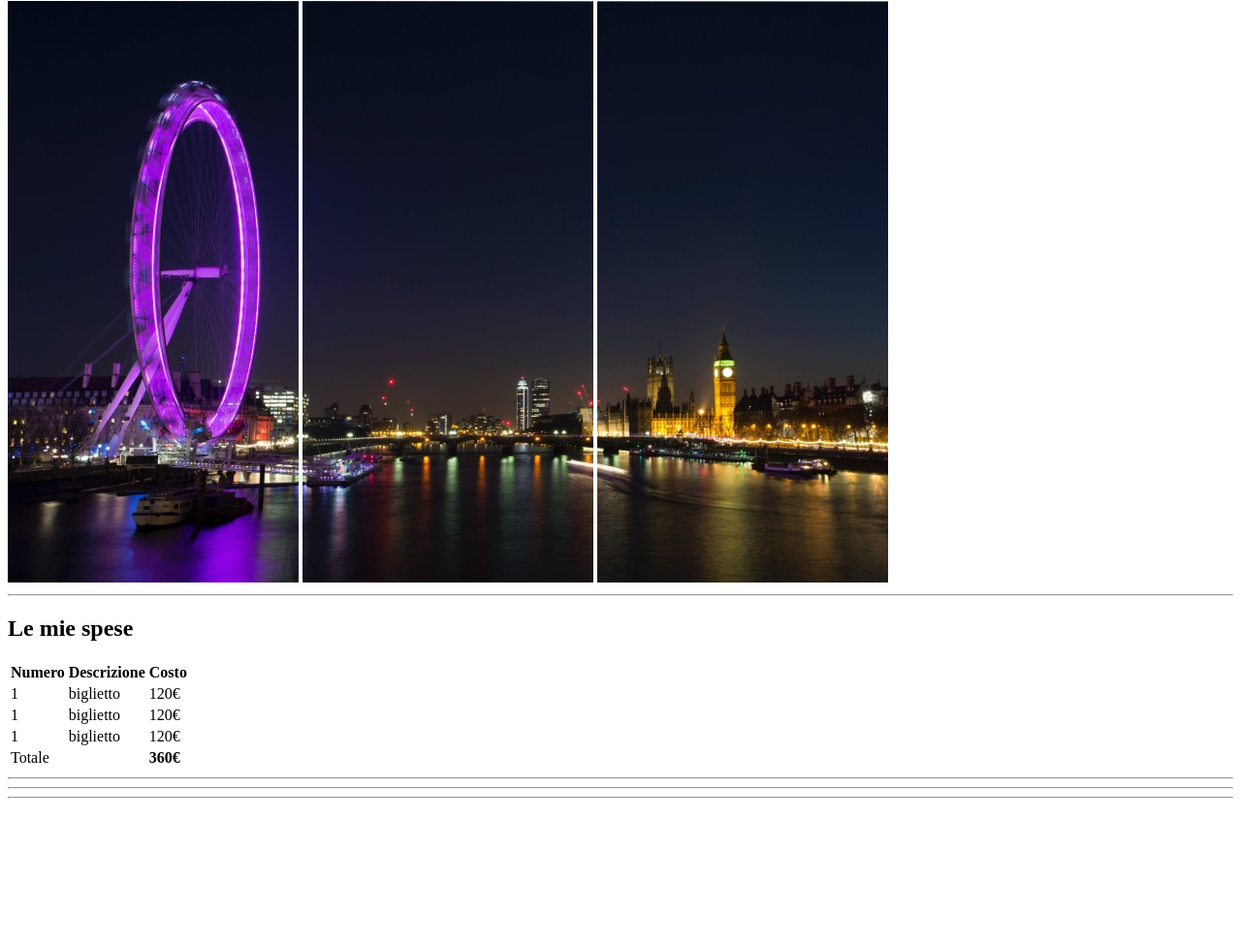
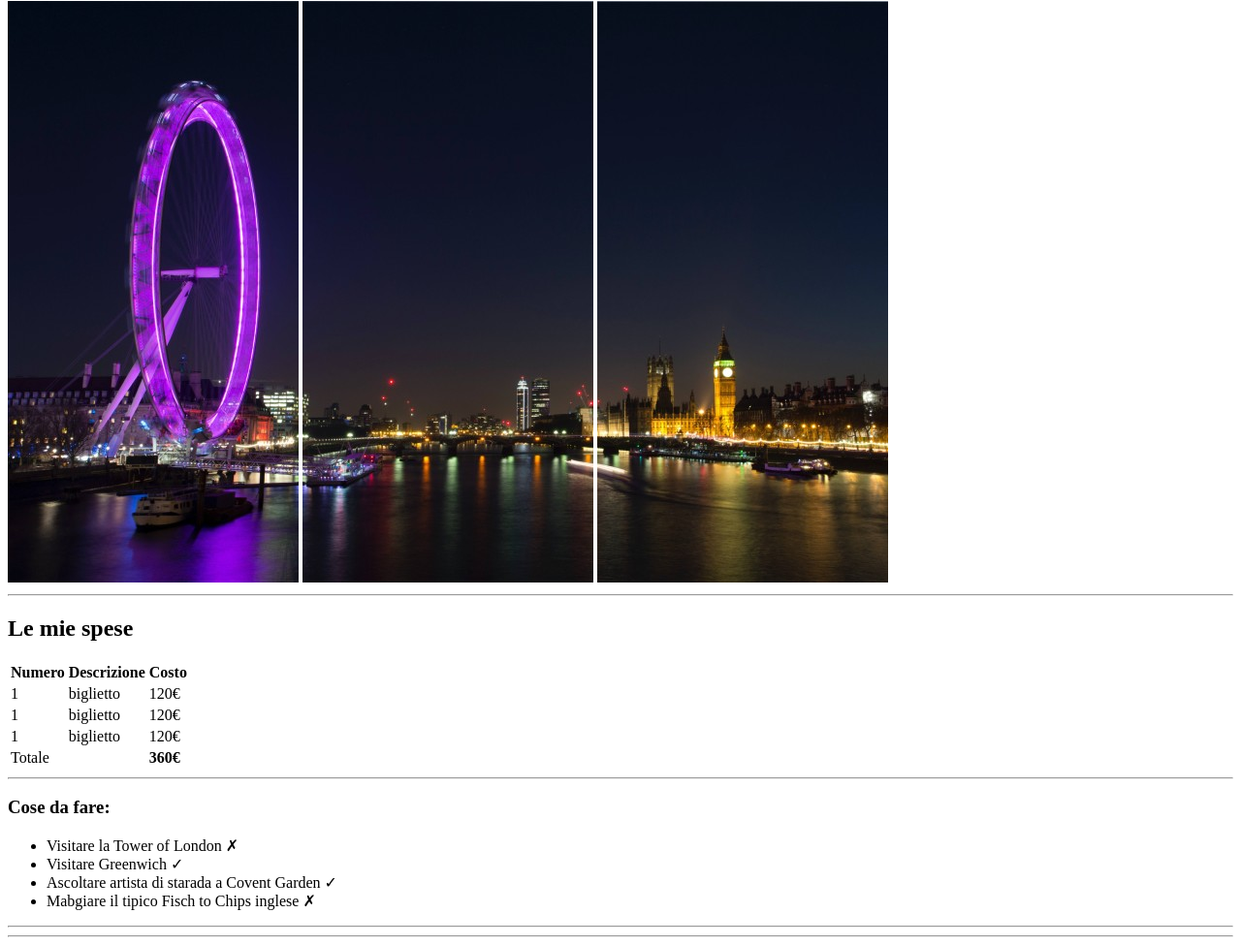
Before and after one commit to Simone-De-Santis/html-london-trip, a plain HTML site: page index.html in a window 1280 px wide. Shown: the part 79-1054 px from the top of the page at 97% size. Before the commit the page ends 911 px from the top, so only its background shows below. Drawn offline with Linux system fonts and the light colour scheme.

Commit message:
caricamento lista

```diff
--- a/index.html
+++ b/index.html
@@ -16,6 +16,7 @@
         <img src="./img/london-3.jpg" alt="londra-3">
     </head>
     <hr>
+    <!-- tabella spese -->
     <section class="spese">
         <h2>Le mie spese</h2>
         <table>
@@ -46,8 +47,14 @@
             </tr>
         </table>
     </section>
-    <!-- tabella spese -->
     <hr>
+    <h3>Cose da fare:</h3>
+    <ul>
+        <li>Visitare la Tower of London &#10007;</li>
+        <li>Visitare Greenwich &#10003;</li>
+        <li>Ascoltare artista di starada a Covent Garden &#10003;</li>
+        <li>Mabgiare il tipico Fisch to Chips inglese &#10007;</li>
+    </ul>
     <!-- lista cose da fare + caratteri speciali  -->
     <hr>
     <!-- lista informazioni utili (lista+lista) -->
```
